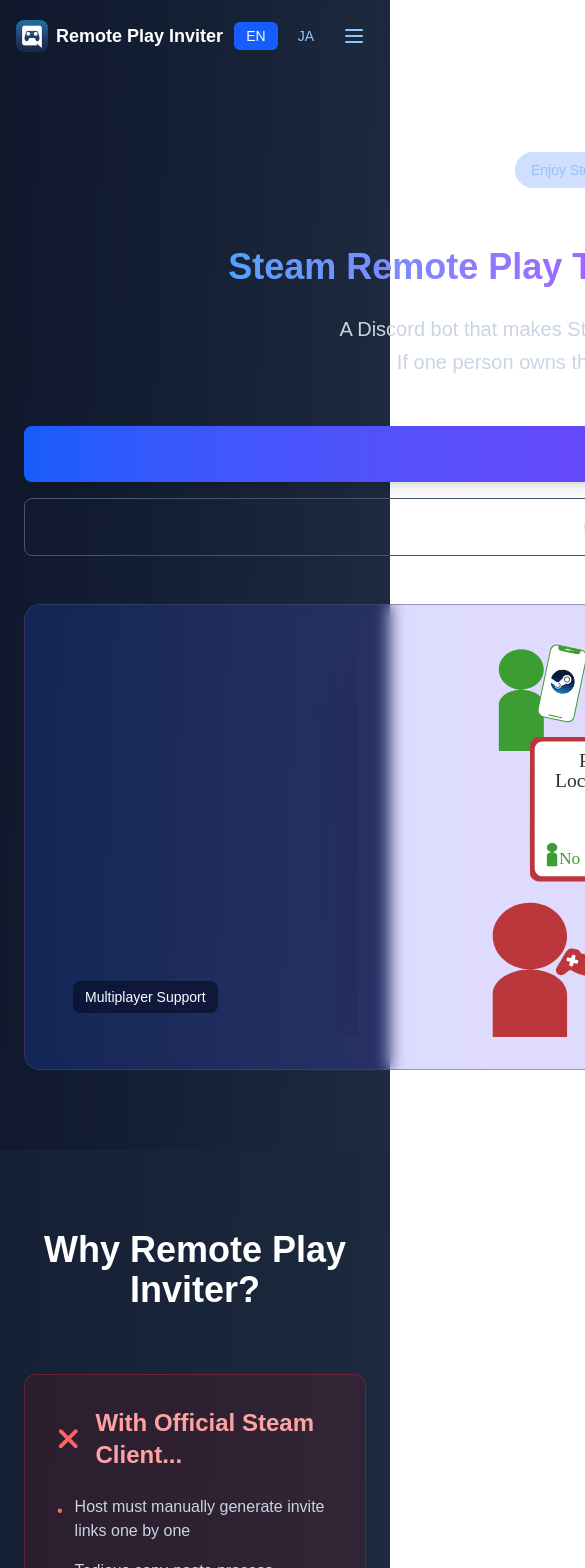
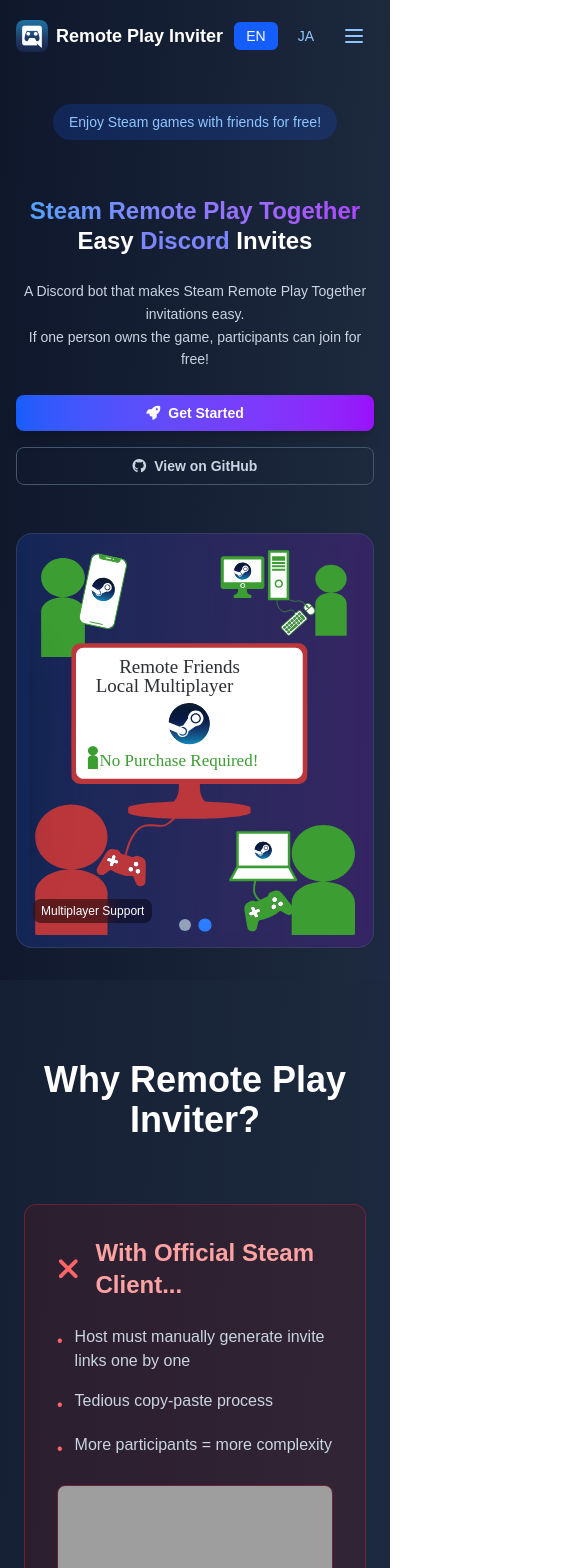
Before and after one commit to Kamesuta/remoteplay-inviter-web, a Next.js app: page /en in a window 390 px wide. Shown: the top 1568 px of the page, 585 px wide, since content can reach past the window. Built offline with nearby package versions, Linux system fonts and the light colour scheme; grey boxes are pictures that could not be loaded.

Commit message:
feat: Embla Carouselを追加し、HeroSectionをリファクタリング

```diff
--- a/package.json
+++ b/package.json
@@ -10,6 +10,8 @@
     "deploy": "wrangler deploy"
   },
   "dependencies": {
+    "embla-carousel-autoplay": "^8.6.0",
+    "embla-carousel-react": "^8.6.0",
     "next": "15.3.5",
     "next-intl": "^4.3.4",
     "react": "^19.0.0",
--- a/src/components/sections/HeroSection.tsx
+++ b/src/components/sections/HeroSection.tsx
@@ -1,12 +1,20 @@
-import React, { useState, useEffect } from 'react';
+import React, { useCallback, useState, useEffect } from 'react';
 import Image from 'next/image';
 import { useTranslations } from 'next-intl';
 import LocalizedSvg from '@/components/LocalizedSvg';
+import useEmblaCarousel from 'embla-carousel-react';
+import Autoplay from 'embla-carousel-autoplay';
 
 export default function HeroSection() {
   const t = useTranslations('hero');
   const tDiagram = useTranslations('diagram');
-  const [currentSlide, setCurrentSlide] = useState(0);
+
+  const [emblaRef, emblaApi] = useEmblaCarousel(
+    { loop: true },
+    [Autoplay({ delay: 5000, stopOnInteraction: false })]
+  );
+
+  const [selectedIndex, setSelectedIndex] = useState(0);
 
   // Get slide data - since next-intl doesn't support arrays directly,
   // we'll access each slide individually
@@ -53,24 +61,36 @@
     }
   ];
 
+  const scrollTo = useCallback(
+    (index: number) => {
+      if (emblaApi) emblaApi.scrollTo(index);
+    },
+    [emblaApi]
+  );
+
+  const onSelect = useCallback(() => {
+    if (!emblaApi) return;
+    setSelectedIndex(emblaApi.selectedScrollSnap());
+  }, [emblaApi, setSelectedIndex]);
+
   useEffect(() => {
-    const timer = setInterval(() => {
-      setCurrentSlide((prev) => (prev + 1) % slides.length);
-    }, 5000);
-    return () => clearInterval(timer);
-  }, [slides.length]);
+    if (!emblaApi) return;
+    onSelect();
+    emblaApi.on('select', onSelect);
+    emblaApi.on('reInit', onSelect);
+  }, [emblaApi, onSelect]);
 
   return (
-    <section className="relative py-20 px-6">
+    <section className="relative py-8 sm:py-12 md:py-20 px-4 md:px-6">
       <div className="max-w-6xl mx-auto">
-        <div className="grid lg:grid-cols-2 gap-12 items-center">
+        <div className="grid lg:grid-cols-2 gap-6 sm:gap-8 md:gap-12 items-center">
           <div className="text-center lg:text-left">
             <div className="mb-8">
               <span className="inline-block px-4 py-2 bg-blue-600/20 text-blue-300 rounded-full text-sm font-medium mb-6">
                 {t('badge')}
               </span>
             </div>
-            <h1 className="text-4xl md:text-6xl font-bold text-white mb-6 leading-tight">
+            <h1 className="text-2xl sm:text-3xl md:text-4xl lg:text-5xl xl:text-6xl font-bold text-white mb-6 leading-tight">
               <span className="bg-gradient-to-r from-blue-400 to-purple-500 bg-clip-text text-transparent">
                 {t('title.0.text')}
               </span>
@@ -87,7 +107,7 @@
                 {t('title.4.text')}
               </span>
             </h1>
-            <p className="text-xl text-slate-300 mb-12 leading-relaxed">
+            <p className="text-sm sm:text-base md:text-lg lg:text-xl text-slate-300 mb-6 md:mb-8 lg:mb-12 leading-relaxed">
               {t('description')}<br />
               {t('description2')}
             </p>
@@ -95,7 +115,7 @@
             <div className="flex flex-col sm:flex-row gap-4 justify-center lg:justify-start">
               <a
                 href="#setup"
-                className="px-8 py-4 bg-gradient-to-r from-blue-600 to-purple-600 text-white font-semibold rounded-lg hover:from-blue-700 hover:to-purple-700 transition-all transform hover:scale-105 shadow-lg text-center flex items-center justify-center gap-3"
+                className="px-4 sm:px-6 md:px-8 py-2 sm:py-3 md:py-4 bg-gradient-to-r from-blue-600 to-purple-600 text-white font-semibold rounded-lg hover:from-blue-700 hover:to-purple-700 transition-all transform hover:scale-105 shadow-lg text-center flex items-center justify-center gap-2 text-sm sm:text-base"
               >
                 <i className="fas fa-rocket"></i>
                 {t('getStarted')}
@@ -103,7 +123,7 @@
               <a
                 href="https://github.com/Kamesuta/remoteplay-inviter"
                 target="_blank"
-                className="px-8 py-4 border border-slate-600 text-slate-300 font-semibold rounded-lg hover:bg-slate-800 transition-all flex items-center justify-center gap-3"
+                className="px-4 sm:px-6 md:px-8 py-2 sm:py-3 md:py-4 border border-slate-600 text-slate-300 font-semibold rounded-lg hover:bg-slate-800 transition-all flex items-center justify-center gap-2 text-sm sm:text-base"
               >
                 <i className="fab fa-github"></i>
                 {t('viewGitHub')}
@@ -111,23 +131,19 @@
             </div>
           </div>
 
-          <div className="relative">
-            <div className="bg-gradient-to-r from-blue-600/20 to-purple-600/20 rounded-2xl p-8 backdrop-blur-sm border border-slate-600/50">
-              {/* Carousel container */}
-              <div className="relative overflow-hidden rounded-lg">
-                <div
-                  className="flex transition-transform duration-500 ease-in-out"
-                  style={{ transform: `translateX(-${currentSlide * 100}%)` }}
-                >
+          <div className="relative mt-6 sm:mt-8 lg:mt-0">
+            <div className="bg-gradient-to-r from-blue-600/20 to-purple-600/20 rounded-2xl p-3 sm:p-4 md:p-6 lg:p-8 backdrop-blur-sm border border-slate-600/50">
+              {/* Embla Carousel container */}
+              <div className="embla overflow-hidden rounded-lg" ref={emblaRef}>
+                <div className="embla__container flex">
                   {slides.map((slide, index) => (
-                    <div key={index} className="w-full flex-shrink-0 flex items-center justify-center">
+                    <div key={index} className="embla__slide flex-[0_0_100%] min-w-0">
+                      <div className="flex items-center justify-center h-full">
                         {slide.isLocalizedSvg ? (
                           <LocalizedSvg
                             src={slide.src}
                             alt={slide.alt}
-                          width={600}
-                          height={400}
-                          className="rounded-lg shadow-2xl max-w-full h-auto object-contain"
+                            className="rounded-lg shadow-2xl w-full h-auto"
                             textTranslations={slide.textTranslations || {}}
                           />
                         ) : (
@@ -136,9 +152,10 @@
                             alt={slide.alt}
                             width={600}
                             height={400}
-                          className="rounded-lg shadow-2xl max-w-full h-auto object-contain"
+                            className="rounded-lg shadow-2xl w-full h-auto object-contain"
                           />
                         )}
+                      </div>
                     </div>
                   ))}
                 </div>
@@ -148,9 +165,9 @@
                   {slides.map((_, index) => (
                     <button
                       key={index}
-                      onClick={() => setCurrentSlide(index)}
+                      onClick={() => scrollTo(index)}
                       className={`w-3 h-3 rounded-full transition-all ${
-                        currentSlide === index
+                        selectedIndex === index
                           ? 'bg-blue-500 scale-110'
                           : 'bg-slate-400 hover:bg-slate-300'
                       }`}
@@ -159,9 +176,9 @@
                 </div>
 
                 {/* Slide title overlay */}
-                <div className="absolute bottom-6 left-4 bg-black/50 backdrop-blur-sm rounded-lg px-3 py-1">
-                  <span className="text-white text-sm font-medium">
-                    {slides[currentSlide].title}
+                <div className="absolute bottom-6 left-4 bg-black/50 backdrop-blur-sm rounded-lg px-2 sm:px-3 py-1 max-w-[calc(100%-2rem)]">
+                  <span className="text-white text-xs sm:text-sm font-medium truncate block">
+                    {slides[selectedIndex]?.title}
                   </span>
                 </div>
               </div>
```
Also changed, not shown: 1 other file (tests, documents, lock files or other folders). Lines whose indentation alone changed are shown as unchanged.
